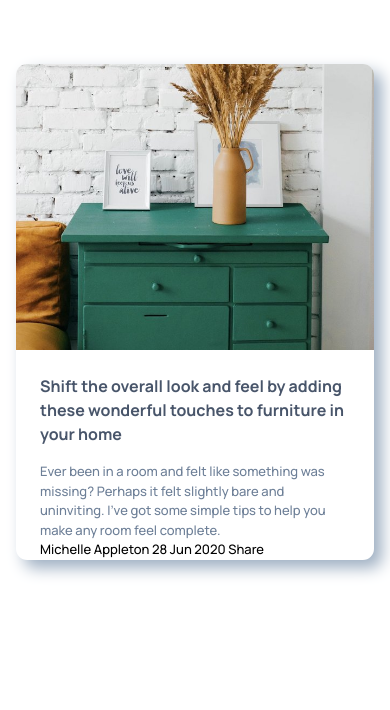
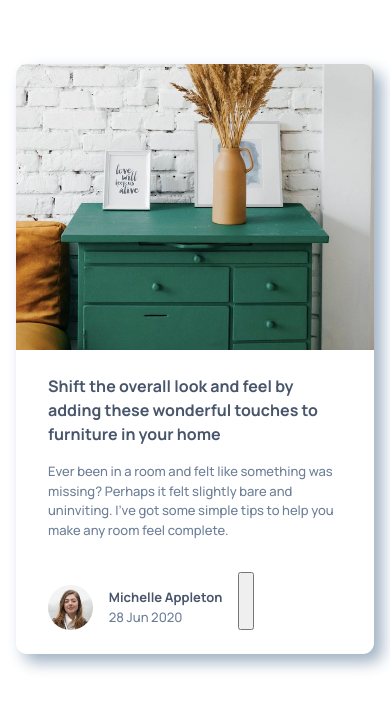
Before and after one commit to sclingan/article-preview, a React (Vite) app: page / in a window 390 px wide. Shown: the top 710 px of the page. Built offline with nearby package versions, Linux system fonts and the light colour scheme.

Commit message:
Added screen reader only, mobile layout with flex

```diff
--- a/src/App.css
+++ b/src/App.css
@@ -41,6 +41,10 @@ p, h1, h2, h3, h4, h5, h6 {
   isolation: isolate;
 }
 
+/* TODO:
+   fix picture height
+   fix padding on p
+*/
 body {
   font-family: "Manrope";
   font-size: 0.8125rem;
@@ -53,6 +57,7 @@ body {
 .App {
   box-shadow: 0.5rem 0.5rem 1rem hsl(212, 23%, 69%);
   border-radius: 0.7rem;
+  min-width: 20.625rem;
   overflow: hidden;
 }
 
@@ -64,12 +69,37 @@ h2 {
 }
 
 main {
-  padding-inline: 1.5rem;
+  padding-inline: 2rem;
 }
 
 p {
   color: hsl(214, 17%, 51%);
   padding-top: 1rem;
+}
+
+.profile-container {
+  display: flex;
+  flex-direction: row;
+  gap: 1rem;
+  padding-top: 2rem;
+  padding-bottom: 1.5rem;
+}
+
+.avatar {
+  width: 2.8rem;
+  height: 2.8rem;
+  border-radius: 50%;
+  margin-top: 0.8rem;
+}
+
+.profile-name {
+  font-weight: 700;
+  color: hsl(217, 19%, 35%);
+}
+
+.post-date {
+  margin: 0;
+  padding: 0;
 }
 
 .sr-only:not(:focus):not(:active) {
--- a/src/App.scss
+++ b/src/App.scss
@@ -9,6 +9,11 @@ $fw-500: 500;
 $fw-700: 700;
 $font-family: 'Manrope';
 
+
+/* TODO:
+   fix picture height
+   fix padding on p
+*/
 body {
     font-family: $font-family;
     font-size: $font-size;
@@ -21,6 +26,7 @@ body {
 .App {
     box-shadow: 0.5rem 0.5rem 1rem $gray-blue;
     border-radius: 0.7rem;
+    min-width: 20.625rem;
     overflow: hidden;
 }
 
@@ -35,12 +41,41 @@ h2 {
 }
 
 main {
-    padding-inline: 1.5rem;
+    padding-inline: 2rem;
 }
 
 p {
     color: $desat-blue;
     padding-top: 1rem;
+}
+
+.profile-container {
+    display: flex;
+    flex-direction: row;
+    gap: 1rem;
+    padding-top: 2rem;
+    padding-bottom: 1.5rem;
+}
+
+.avatar {
+    width: 2.8rem;
+    height: 2.8rem;
+    border-radius: 50%;
+    margin-top: 0.8rem;
+}
+
+.profile-name {
+    font-weight: $fw-700;
+    color: $dark-gray-blue;
+}
+
+.post-date {
+    margin: 0;
+    padding: 0;
+}
+
+button {
+
 }
 
 .sr-only:not(:focus):not(:active) {
--- a/src/App.tsx
+++ b/src/App.tsx
@@ -1,6 +1,7 @@
 import { useState } from 'react'
 import './App.css'
 import drawer from '../public/images/drawers.jpg'
+import avatar from '../public/images/avatar-michelle.jpg'
 
 function App() {
 
@@ -19,11 +20,19 @@ function App() {
          it felt slightly bare and uninviting. I’ve got some simple tips
          to help you make any room feel complete.
          </p>
-
-         Michelle Appleton
+         <div className='profile-container'>
+          <img className='avatar' src={avatar} alt=""></img>
+          <div>
+          <p className='profile-name'>
+           Michelle Appleton
+         </p>
+         <p className='post-date'>
          28 Jun 2020
-
-         Share
+         </p>
+         </div>
+         <button></button>
+         {/* Share */}
+         </div>
       </main>
 
     </div>
```
Also changed, not shown: 1 other file (tests, documents, lock files or other folders).
